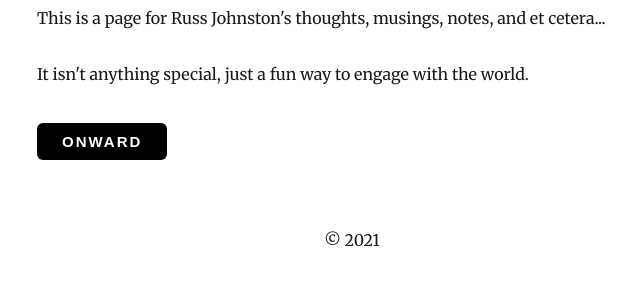
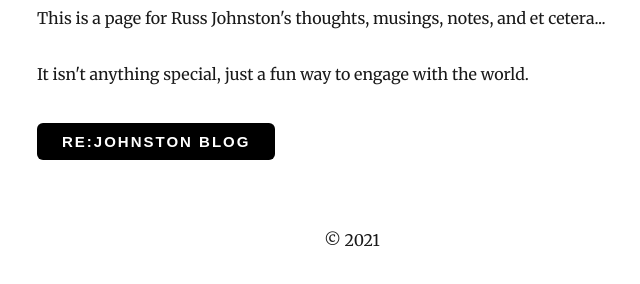
Before and after one commit to rejosu/REJohnston, a Gatsby site: page / in a window 1280 px wide. Shown: the part 236-520 px from the top of the page, without its empty margins (288-928 px from the left). Built offline with nearby package versions, Linux system fonts and the light colour scheme; Gatsby itself is replaced by a stand-in of ours; some packages are replaced by stand-ins of ours.

Commit message:
push new change

```diff
--- a/src/pages/index.js
+++ b/src/pages/index.js
@@ -12,23 +12,18 @@ class IndexPage extends React.Component {
     return (
       <Layout location={this.props.location} title={siteTitle}>
         <SEO
-          title="Home"
+          title="RE:Johnston"
           keywords={[`blog`, `Russ Johnston`]}
         />
 
         <h1>
           Hey people{" "}
-          /*
-          <span role="img" aria-label="wave emoji">
-            👋
-          </span>
-          */
         </h1>
         <p>This is a page for Russ Johnston's thoughts, musings, notes, and et cetera...</p>
         <p>It isn't anything special, just a fun way to engage with the world. </p>
         <c>
         <Link to="/blog/">
-          <Button marginTop="35px">Onward</Button>
+          <Button marginTop="35px">RE:Johnston Blog</Button>
         </Link>
         </c>
       </Layout>
@@ -37,3 +32,9 @@ class IndexPage extends React.Component {
 }
 
 export default IndexPage
+
+          /*
+          <span role="img" aria-label="wave emoji">
+            👋
+          </span>
+          */
```
